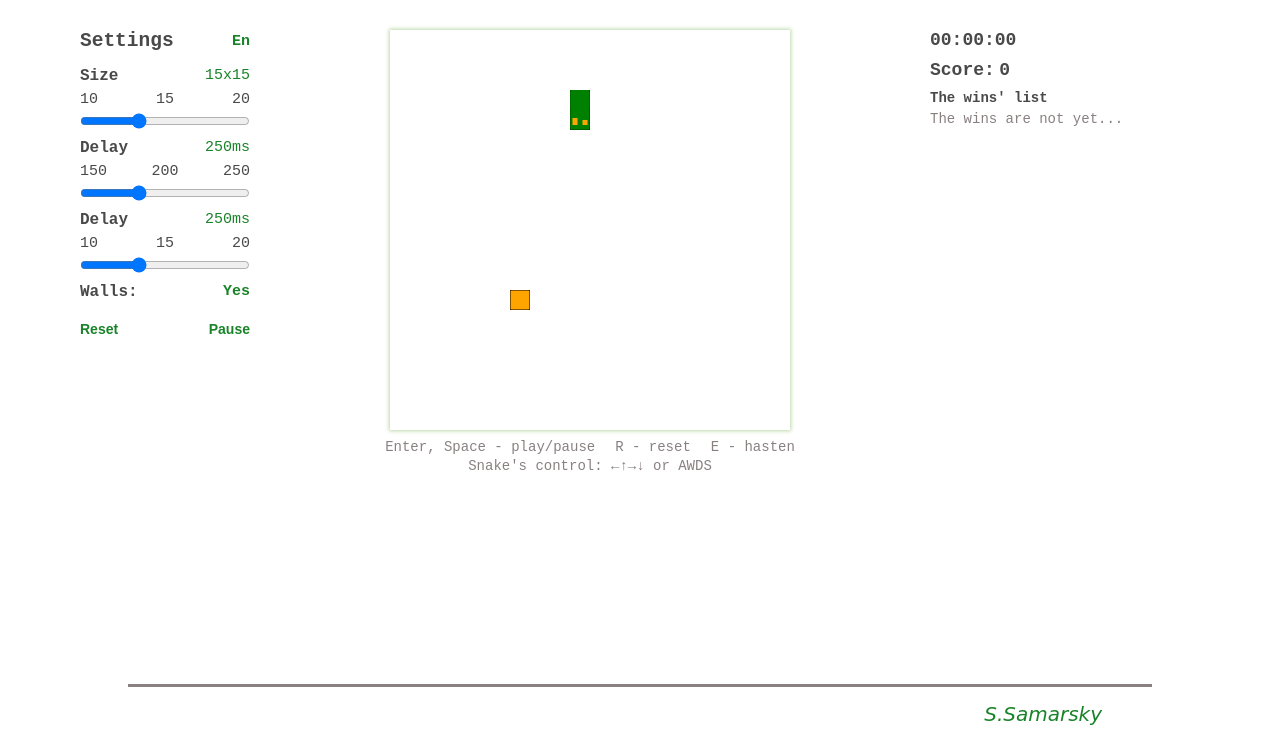
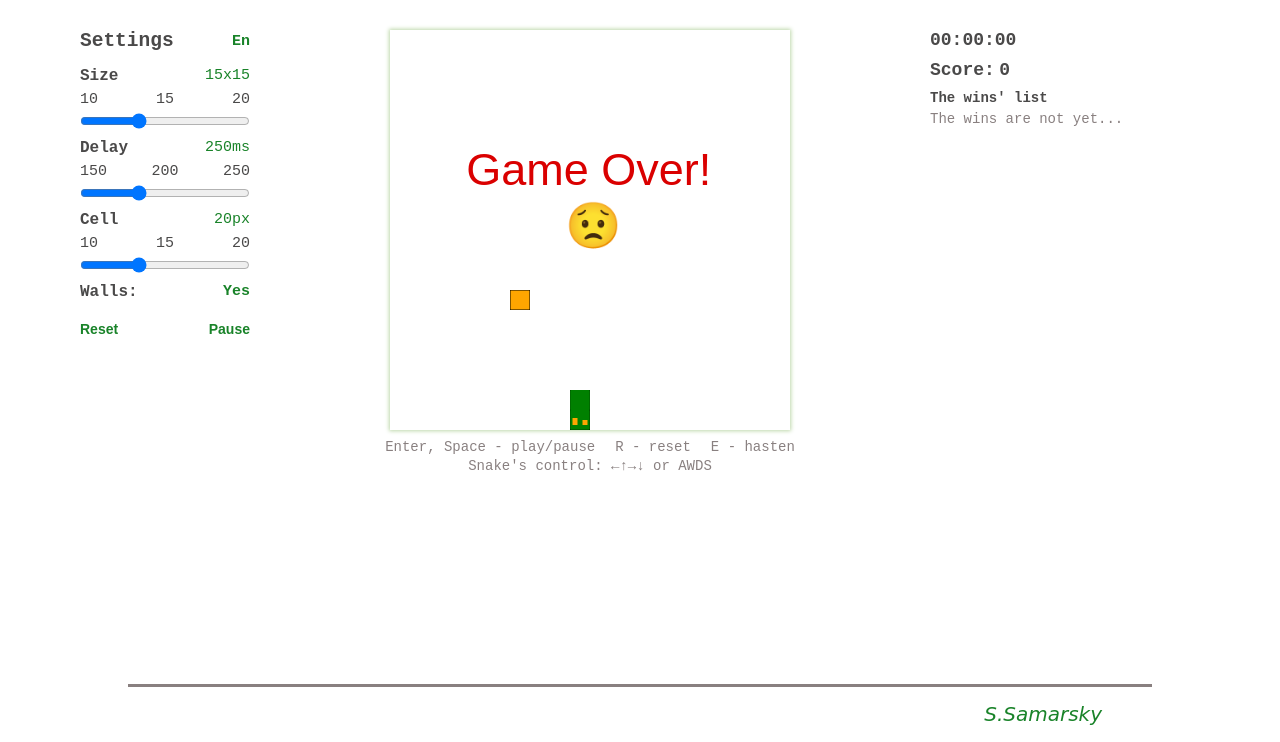
Before and after one commit to SSamarsky/Snake, a website built with Vite: page index.html in a window 1280 px wide. Both pictures are taken after a click on the button "Play". Shown: the part 58-800 px from the top of the page. Built offline with nearby package versions, Linux system fonts and the light colour scheme.

Commit message:
feat: add print game over

```diff
--- a/index.html
+++ b/index.html
@@ -60,8 +60,8 @@
 
         <li class="list">
           <div class="list__head">
-            <p>Delay</p>
-            <span id="cell-text">250ms</span>
+            <p>Cell</p>
+            <span id="cell-text">20px</span>
           </div>
           <ul class="item__list">
             <li>
--- a/src/classes/canvas.ts
+++ b/src/classes/canvas.ts
@@ -231,4 +231,29 @@ export default class Canvas implements ICanvas {
       field.sizeCell - 1.5
     );
   }
+
+  drawGameOver(color: string, field: Field) {
+    let fontSize = 40;
+    if (field.width >= 400) fontSize = 45;
+    else if (field.width >= 300) fontSize = 35;
+    else if (field.width >= 200) fontSize = 25;
+    else fontSize = 20;
+
+    const x = field.width / 2 - fontSize * 2 - fontSize / 2 - fontSize / 4;
+    const y = field.width / 2 - fontSize;
+
+    if (this.context) {
+      this.context.font = `${fontSize}px sans-serif`;
+      this.context.fillStyle = color;
+    }
+
+    if (field.width >= 100) {
+      this.context?.fillText('Game Over!', x, y);
+    }
+
+    const emoji = ['😔', '😟', '😕', '🙁', '☹️', '😣', '😖', '😫', '😩', '🥺', '😢', '😭', '😠', '😡', '🤬', '😥', '🤯'];
+    const ranNum = Math.floor(Math.random() * emoji.length);
+
+    this.context?.fillText(emoji[ranNum], x + fontSize * 2 + fontSize / 5, y + fontSize + fontSize / 4);
+  }
 }
--- a/src/classes/game.ts
+++ b/src/classes/game.ts
@@ -63,14 +63,14 @@ export default class Game implements IGame {
     }
   }
 
-  finish(snake: Snake, food: Food) {
+  finish(snake: Snake, food: Food, canvas: Canvas, field: Field) {
     this.isStart = false;
     this.isPlay = false;
     this.isPause = false;
 
-    console.log("Game Over!");
     clearInterval(snake.moving);
     clearInterval(food.creating);
+    canvas.drawGameOver("#da0000", field);
   }
 
   reset(snake: Snake, canvas: Canvas, field: Field, food: Food) {
--- a/src/classes/snake.ts
+++ b/src/classes/snake.ts
@@ -159,7 +159,7 @@ export default class Snake implements ISnake {
         this.isBug = true;
         this.move(canvas, field, food, game);
       } else {
-        game.finish(this, food);
+        game.finish(this, food, canvas, field);
       }
     } else {
       this.coords.push(newHead);
--- a/src/interfaces/canvas.ts
+++ b/src/interfaces/canvas.ts
@@ -15,4 +15,6 @@ export default interface ICanvas {
   drawBody(color: string, coord: TCoord, field: Field): void;
 
   clearEyes(color: string, coord: TCoord, field: Field): void;
+
+  drawGameOver(color: string, field: Field): void;
 }
--- a/src/interfaces/game.ts
+++ b/src/interfaces/game.ts
@@ -14,7 +14,7 @@ export default interface IGame {
 
     pause(snake: Snake, food: Food): void;
 
-    finish(snake: Snake, food: Food): void;
+    finish(snake: Snake, food: Food, canvas: Canvas, field: Field): void;
 
     reset(snake: Snake, canvas: Canvas, field: Field, food: Food): void;
 }
--- a/src/main.ts
+++ b/src/main.ts
@@ -7,7 +7,7 @@ import Game from "./classes/game";
 
 const root = document.querySelector("#app");
 
-const field = new Field(20, 20, 20, false);
+const field = new Field(20, 20, 20, true);
 const canvas = new Canvas();
 canvas.create(field.width, field.height, root);
 
```
